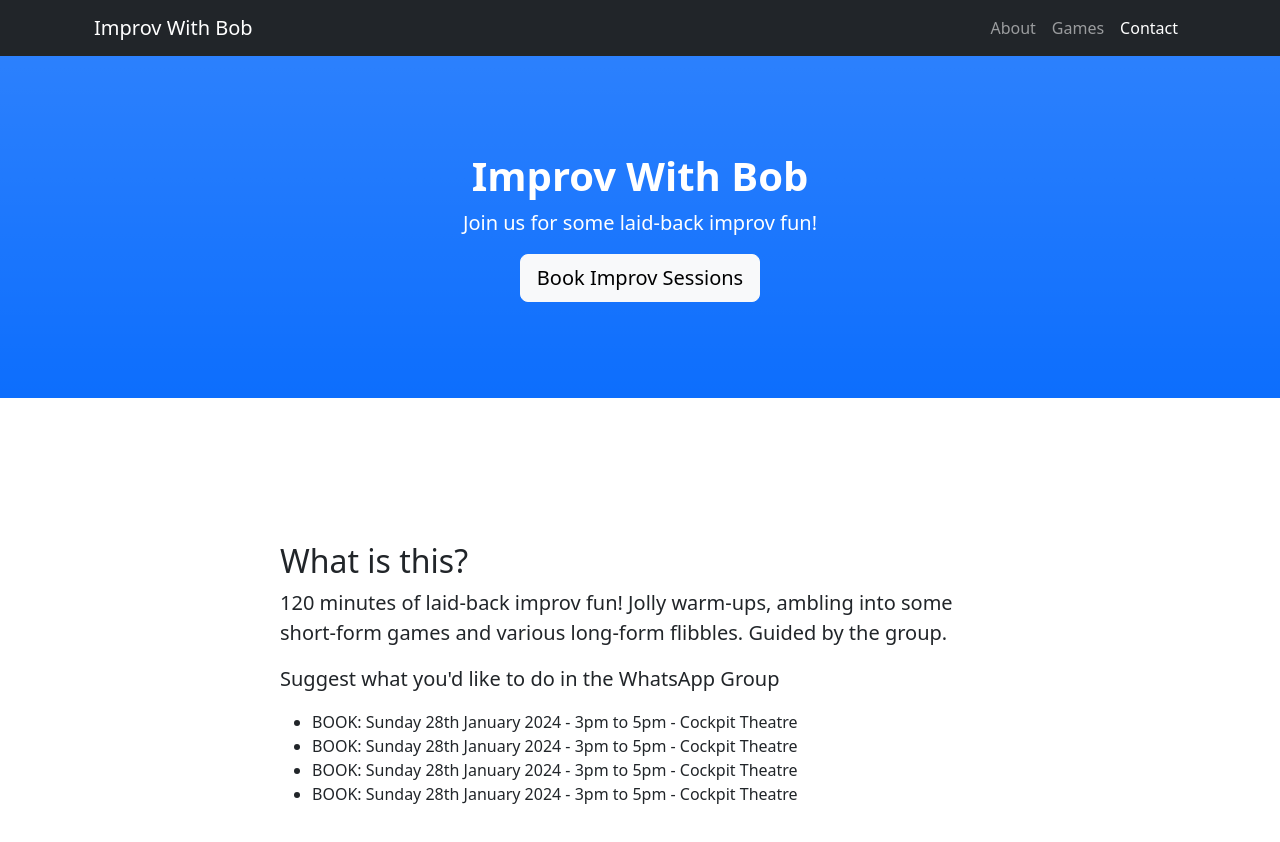
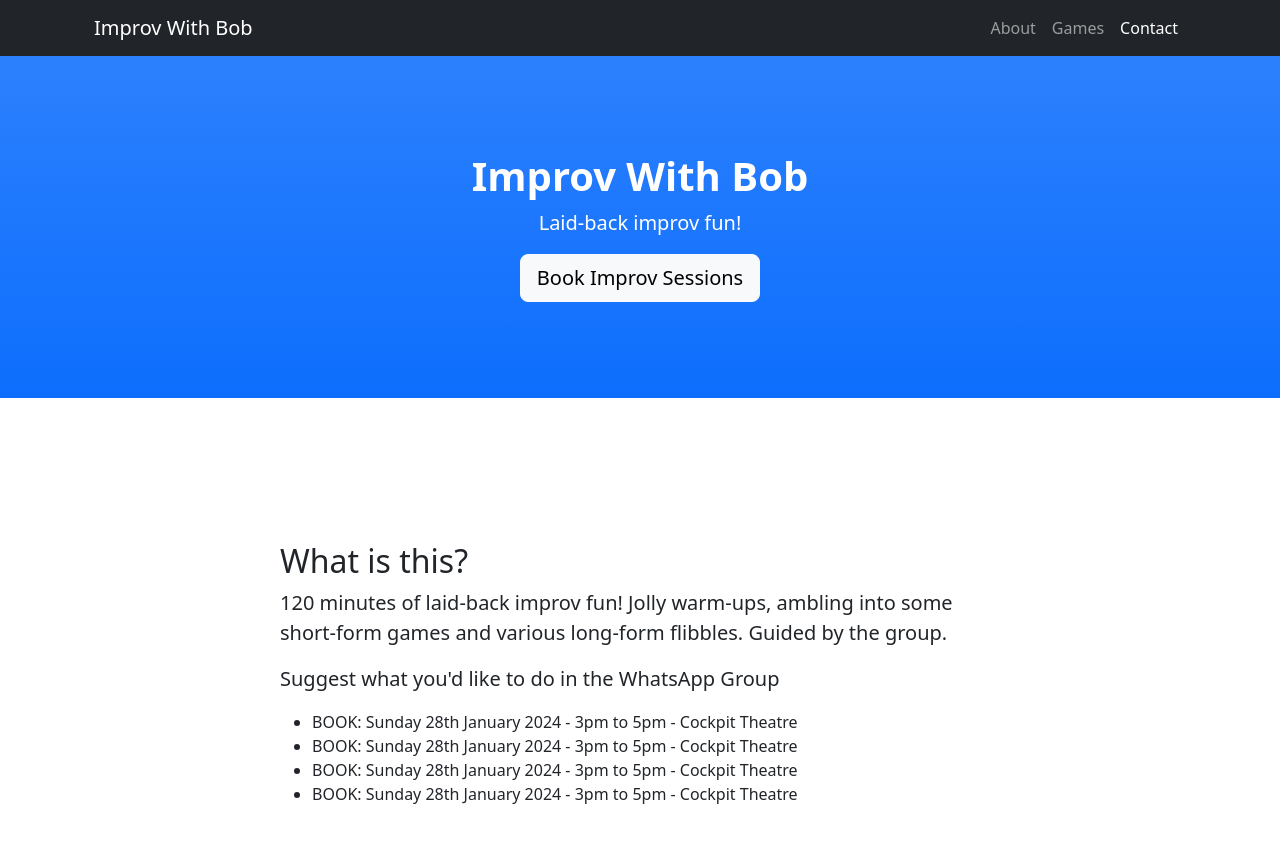
Before and after one commit to improv-with-bob/improv-with-bob.github.io, a plain HTML site: page index.html in a window 1280 px wide. Shown: the top 842 px of the page. Drawn offline with nearby package versions, Linux system fonts and the light colour scheme.

Commit message:
Update index.html

```diff
--- a/index.html
+++ b/index.html
@@ -29,7 +29,7 @@
         <header class="bg-primary bg-gradient text-white">
             <div class="container px-4 text-center">
                 <h1 class="fw-bolder">Improv With Bob</h1>
-                <p class="lead">Join us for some laid-back improv fun!</p>
+                <p class="lead">Laid-back improv fun!</p>
                 <a class="btn btn-lg btn-light" href="#about">Book Improv Sessions</a>
             </div>
         </header>
```
